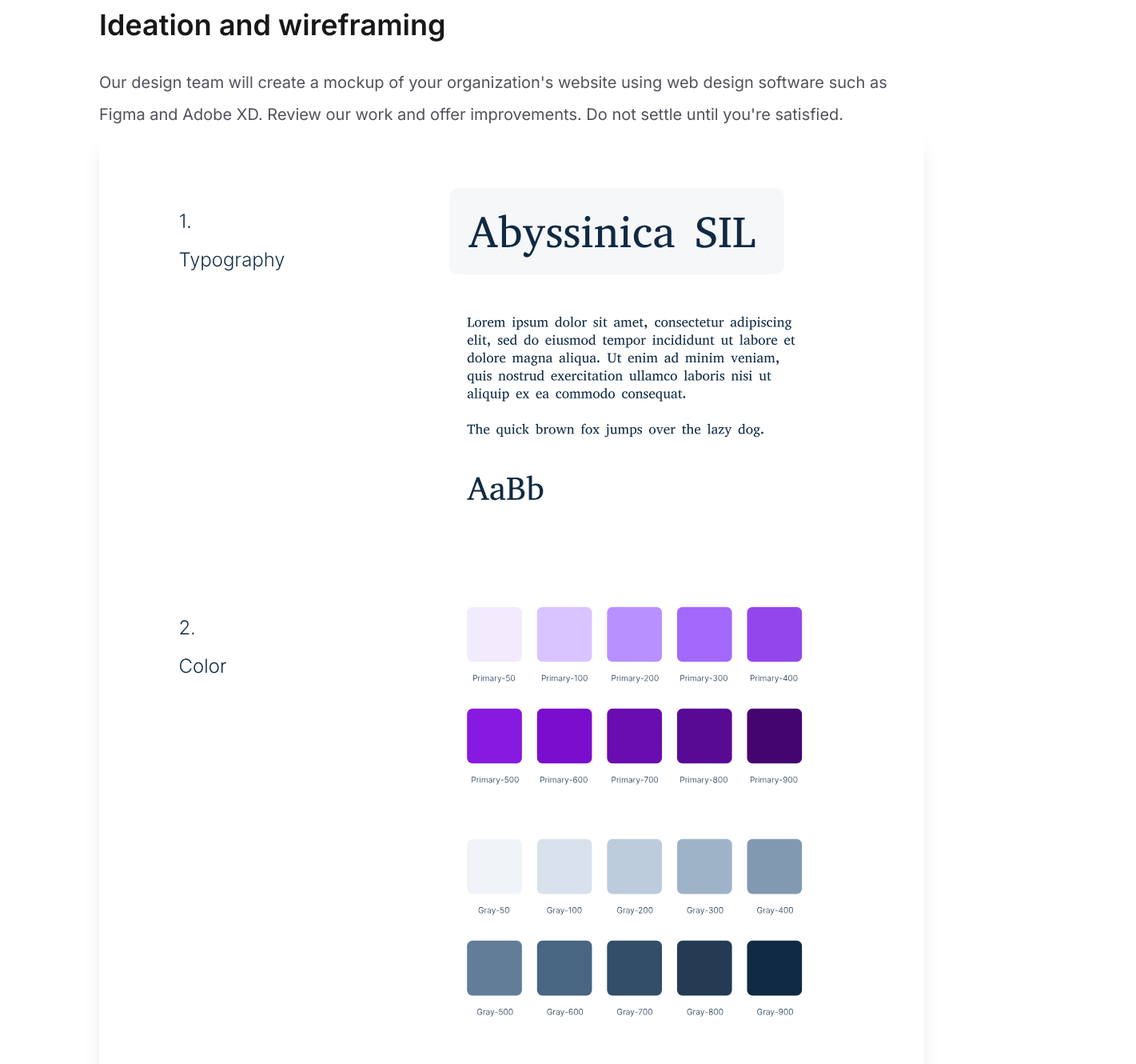
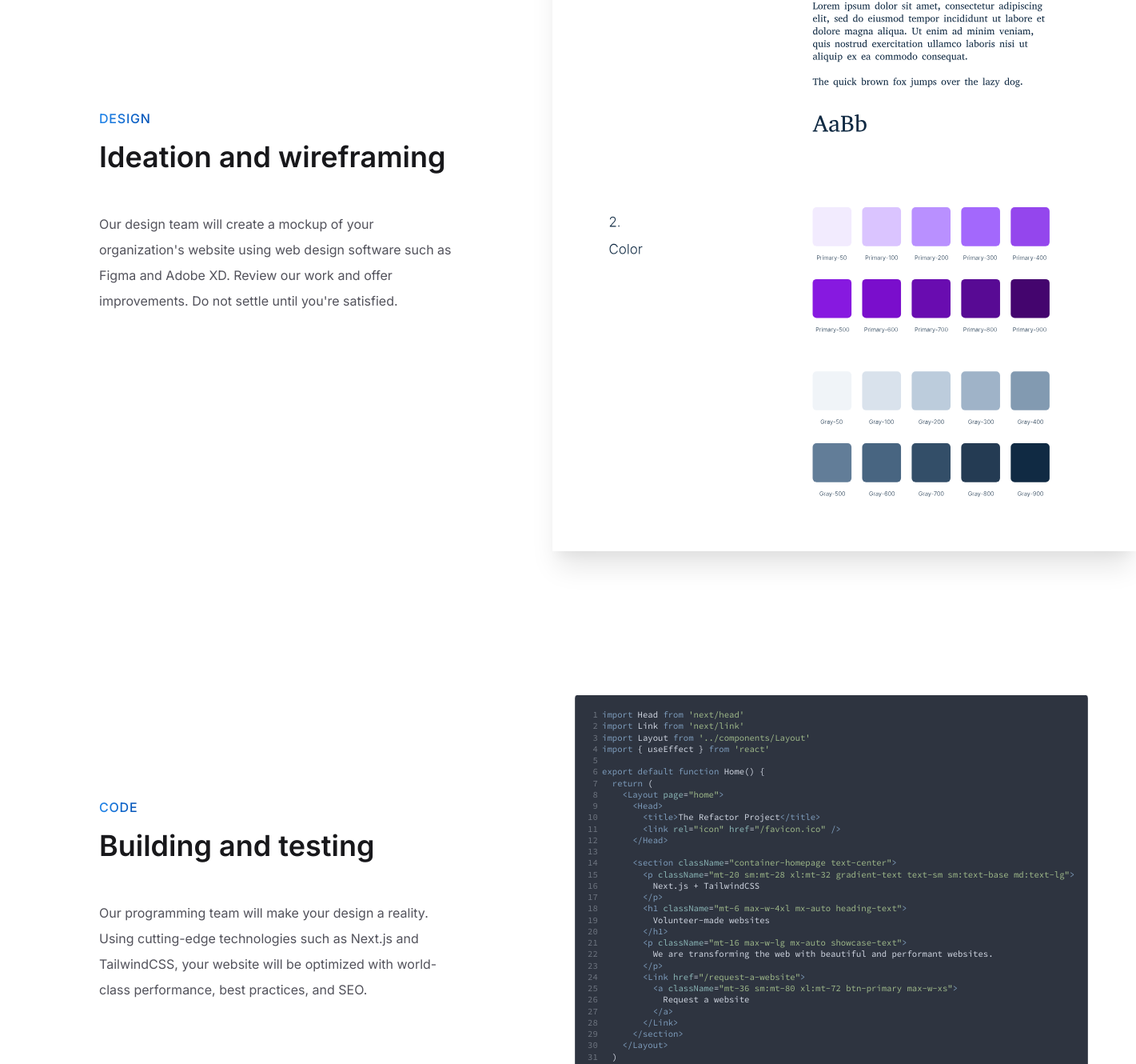
Before and after one commit to AnthonyKuang/the-refactor-project, a Next.js app: page / in a window 1280 px wide. Shown: the part 1151-2481 px from the top of the page at 80% size, 1421 px wide, since content can reach past the window. Built offline with nearby package versions, Linux system fonts and the light colour scheme.

Commit message:
positioned images

```diff
--- a/pages/index.js
+++ b/pages/index.js
@@ -29,20 +29,23 @@ export default function Home() {
         </a>
       </section>
 
-      <main className='mt-60'>
-        <div className='container-homepage'>
+      <main className='mt-48'>
+        <div className='container-homepage flex items-center'>
+          <div className='max-w-md'>
             <p className='gradient-text text-xs sm:text-sm lg:text-base'>
               Design
             </p>
             <h2 className='text-3xl md:text-4xl mt-4'>
               Ideation and wireframing
             </h2>
-          <p className='showcase-text mt-8'>
-            Our design team will create a mockup of your organization's website
-            using web design software such as Figma and Adobe XD. Review our
-            work and offer improvements. Do not settle until you're satisfied.
+            <p className='mt-12 leading-loose'>
+              Our design team will create a mockup of your organization's
+              website using web design software such as Figma and Adobe XD.
+              Review our work and offer improvements. Do not settle until you're
+              satisfied.
             </p>
-          <div className='shadow-xl inline-block'>
+          </div>
+          <div className='shadow-xl relative left-48 transform scale-125'>
             <Image
               src='/style-guide.svg'
               alt='Style Guide'
@@ -51,21 +54,27 @@ export default function Home() {
             />
           </div>
         </div>
-        <div className='container-homepage mt-24'>
-          <p className='gradient-text text-xs sm:text-sm lg:text-base'>Code</p>
+        <div className='mt-72 container-homepage flex items-center'>
+          <div className='max-w-md'>
+            <p className='gradient-text text-xs sm:text-sm lg:text-base'>
+              Code
+            </p>
             <h2 className='text-3xl md:text-4xl mt-4'>Building and testing</h2>
-          <p className='showcase-text mt-8'>
+            <p className='leading-loose mt-12'>
               Our programming team will make your design a reality. Using
               cutting-edge technologies such as Next.js and TailwindCSS, your
               website will be optimized with world-class performance, best
               practices, and SEO.
             </p>
+          </div>
+          <div className='relative left-44 transform scale-110'>
             <Image
               src='/code-showcase.svg'
               alt='Code Showcase'
               width={1698}
               height={1336}
             />
+          </div>
         </div>
         <div className='container-homepage mt-24'>
           <p className='gradient-text text-xs sm:text-sm lg:text-base'>
@@ -74,7 +83,7 @@ export default function Home() {
           <h2 className='text-3xl md:text-4xl mt-4'>
             Enjoy your Refactored website!
           </h2>
-          <p className='showcase-text mt-8'>
+          <p className='leading-loose mt-12'>
             We will deploy the website to the web through Vercel, allowing you
             to see the final result. We guarantee that your web metric scores
             will improve. In the end, it is all up to your choice whether or not
--- a/tailwind.config.js
+++ b/tailwind.config.js
@@ -4,6 +4,7 @@ const { fontFamily } = require('tailwindcss/defaultTheme');
 module.exports = {
   purge: ['./pages/**/*.js', './components/**/*.js'],
   darkMode: 'class', // or 'media' or 'class'
+  important: true,
   theme: {
     colors: {
       transparent: 'transparent',
```
Lines whose indentation alone changed are shown as unchanged.
